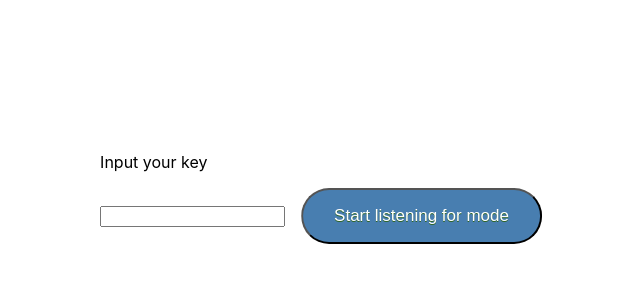
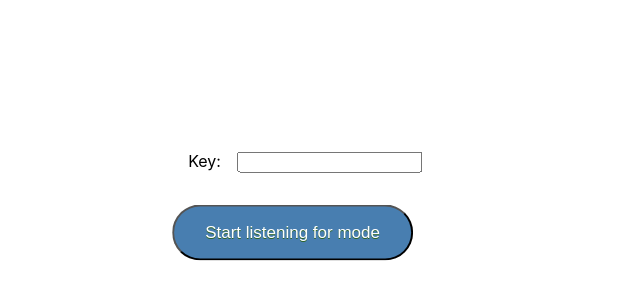
Before and after one commit to craciunBogdan/mc-prototype, a React (Create React App) app in the folder packages/webapp/: page /picker in a window 1280 px wide. Shown: the part 210-510 px from the top of the page, without its empty margins (327-967 px from the left). Built offline with nearby package versions, Linux system fonts and the light colour scheme.

Commit message:
improved the key layout

```diff
--- a/packages/webapp/src/components/home/components/mode-listener/ModeListener.js
+++ b/packages/webapp/src/components/home/components/mode-listener/ModeListener.js
@@ -44,8 +44,7 @@ function ModeListener() {
     return (
         <div className="full-screen-base">
             <div className="full-screen-container centered-dimensions">
-                <p className="input-item">{`Input your key`}</p>
-                <input value={encKey} onChange={encKeyChanged} className="input-item" />
+                <p className="input-item">{`Key:`}<input value={encKey} onChange={encKeyChanged} className="input-item" /></p>
                 <RoundedButton
                     text={buttonText}
                     onClick={startRecording}
```
